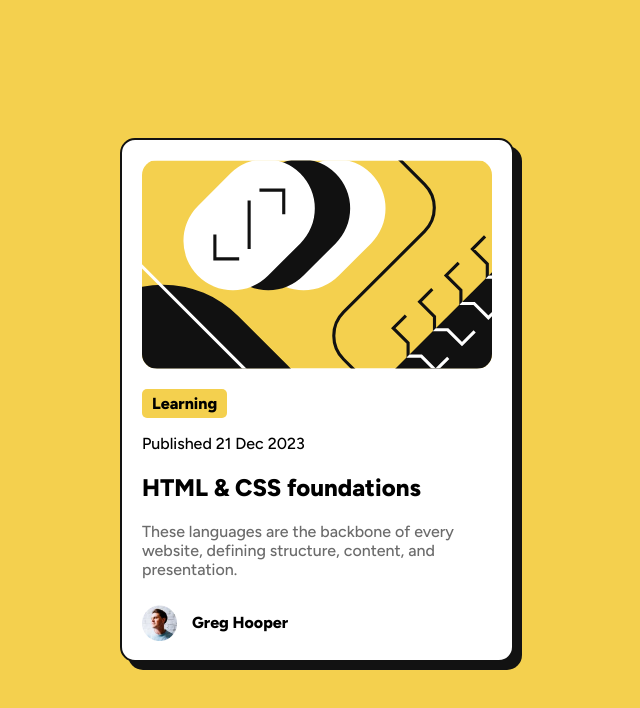
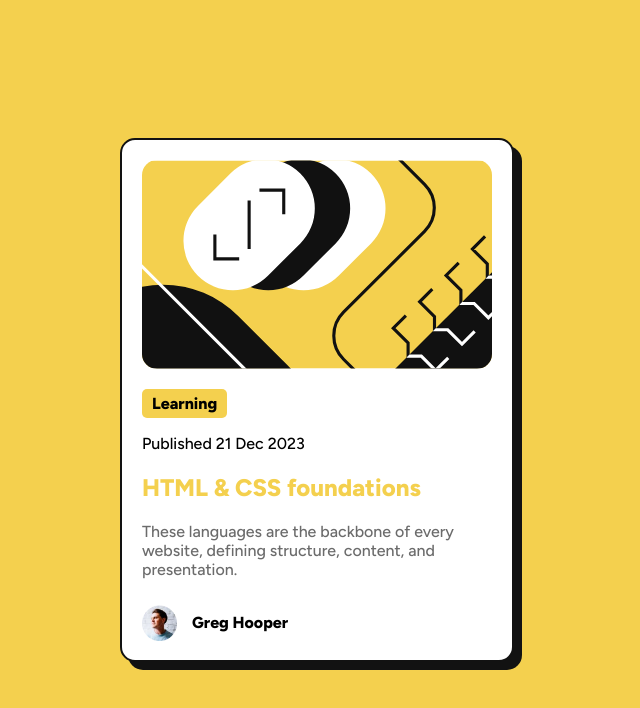
Before and after one commit to Gbw699/Blog-preview-card-frontend-mentor, an Angular app: page / in a window 1280 px wide. In both pictures the pointer is over the element "HTML & CSS foundations". Shown: the top 708 px of the page, without its empty margins (323-963 px from the left). Built offline with nearby package versions, Linux system fonts and the light colour scheme.

Commit message:
FEAT hover state and transition

```diff
--- a/src/app/app.component.scss
+++ b/src/app/app.component.scss
@@ -28,6 +28,12 @@
   main {
     h1 {
       font-weight: 800;
+      width: fit-content;
+      transition: color 0.1 s;
+      &:hover {
+        cursor: pointer;
+        color: s.$Yellow;
+      }
     }
     .text {
       color: s.$Gray500;
```
